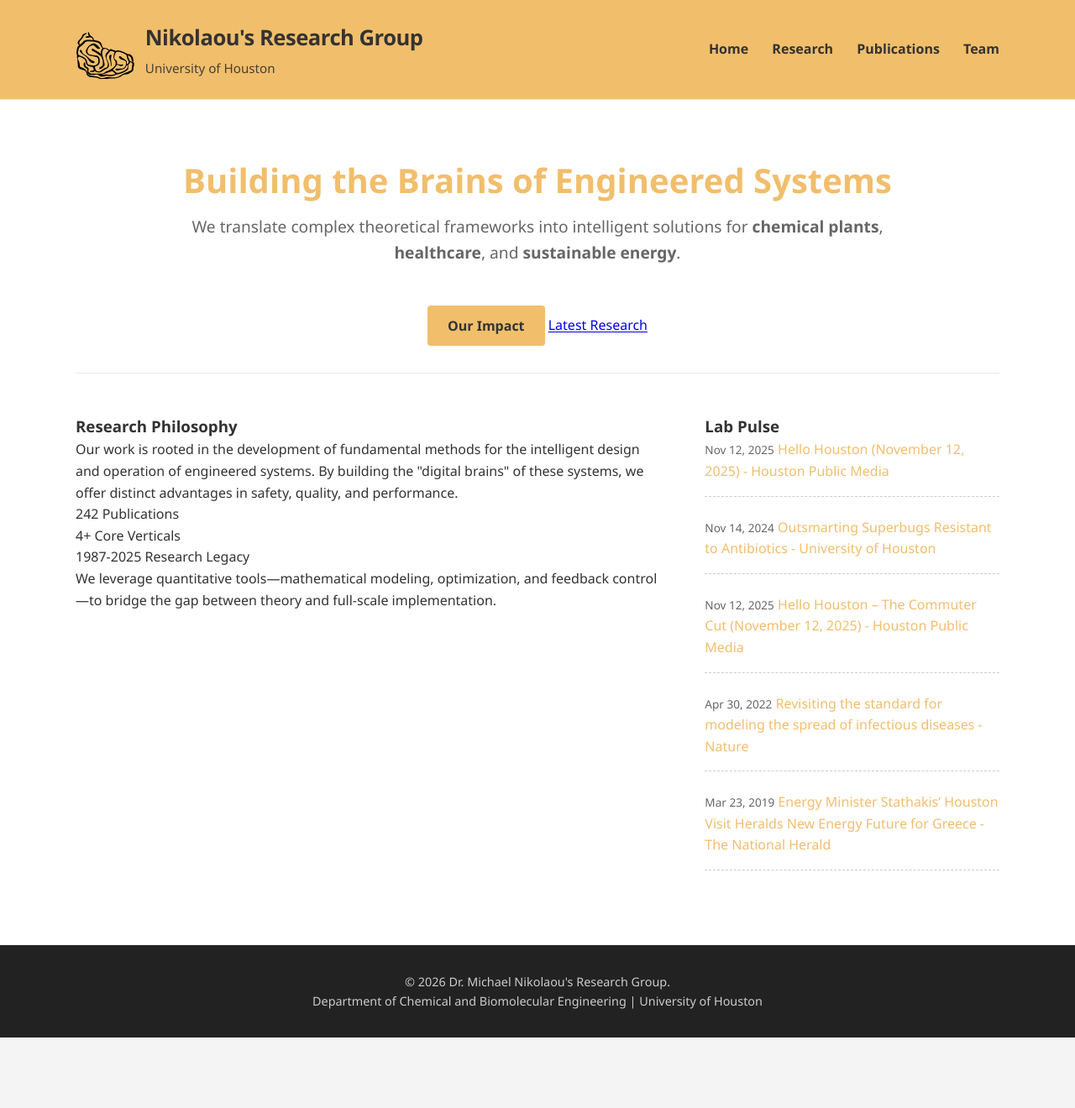
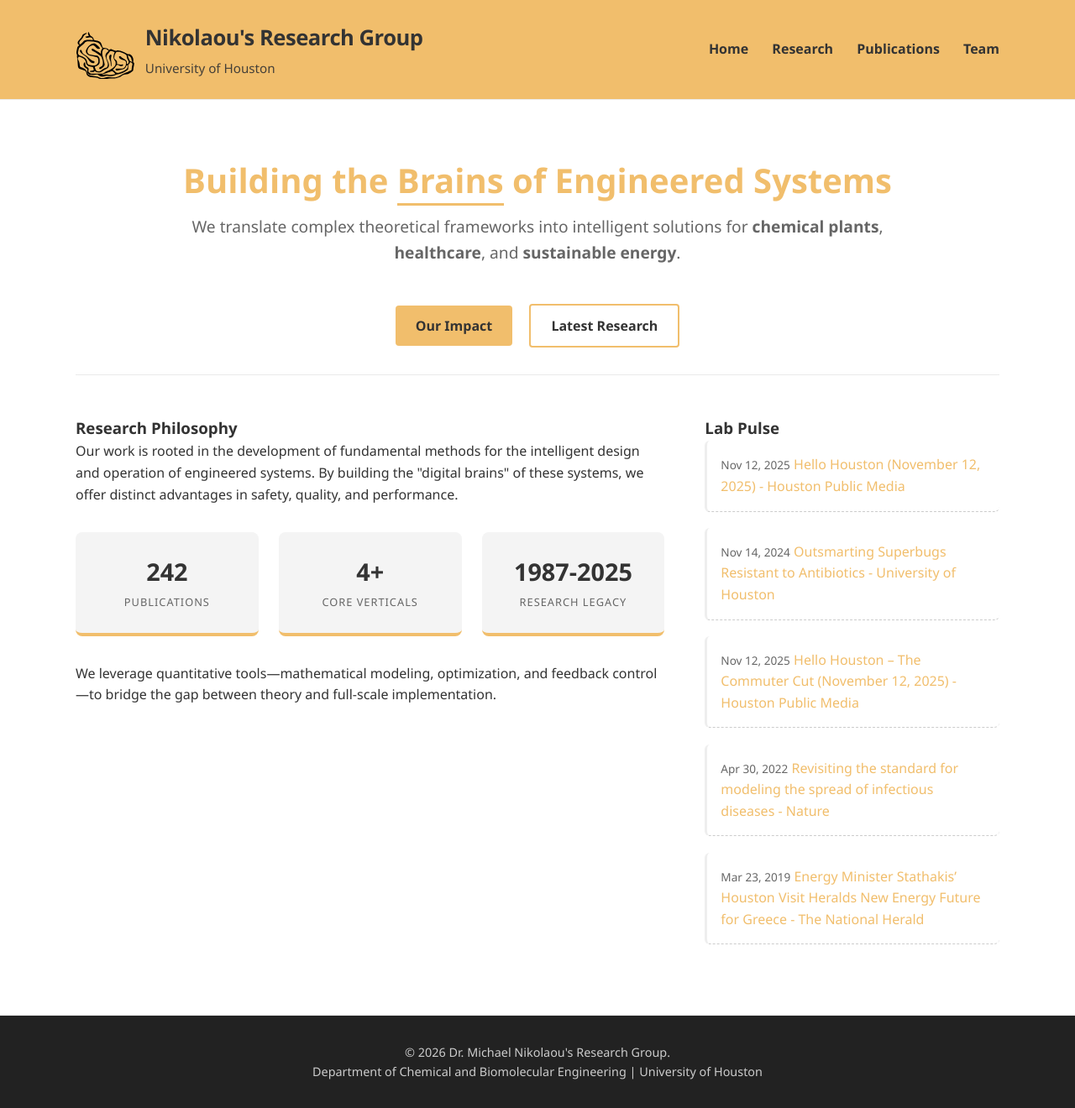
Before and after one commit to GALGAT/nikolaou-lab, a Jekyll site: the page built from index.html, in a window 1280 px wide. Shown: the whole page at 84% size. Built offline with Jekyll 4.4.1, drawn with Linux system fonts in a browser that asks for light colours; before the commit the page ends 1236 px from its top, so only the background shows below that.

Commit message:
Update style.css

```diff
--- a/css/style.css
+++ b/css/style.css
@@ -332,3 +332,70 @@ footer {
     color: #999;
     font-style: italic;
 }
+
+/* Hero Span for Emphasis */
+.hero h2 span {
+    color: var(--theme-color);
+    border-bottom: 3px solid var(--theme-color);
+}
+
+.btn-secondary {
+    display: inline-block;
+    padding: 0.7rem 1.5rem;
+    text-decoration: none;
+    border: 2px solid var(--theme-color);
+    color: var(--text-dark);
+    border-radius: 4px;
+    font-weight: bold;
+    margin-left: 1rem;
+    transition: all 0.3s ease;
+}
+
+.btn-secondary:hover {
+    background-color: var(--theme-color);
+    color: #fff;
+}
+
+/* Impact Metrics Grid */
+.impact-metrics {
+    display: grid;
+    grid-template-columns: repeat(3, 1fr);
+    gap: 1.5rem;
+    margin: 2rem 0;
+}
+
+.metric-card {
+    text-align: center;
+    padding: 1.5rem;
+    background: var(--bg-light);
+    border-radius: 8px;
+    border-bottom: 4px solid var(--theme-color);
+}
+
+.metric-value {
+    display: block;
+    font-size: 1.8rem;
+    font-weight: bold;
+    color: var(--text-dark);
+}
+
+.metric-label {
+    font-size: 0.8rem;
+    text-transform: uppercase;
+    letter-spacing: 1px;
+    color: var(--text-light);
+}
+
+/* News Card Styling */
+.news-card {
+    margin-bottom: 1.2rem !important;
+    padding: 1rem !important;
+    background: #fff;
+    border-radius: 6px;
+    border-left: 3px solid #eee;
+    transition: border-color 0.3s;
+}
+
+.news-card:hover {
+    border-left-color: var(--theme-color);
+}
```
